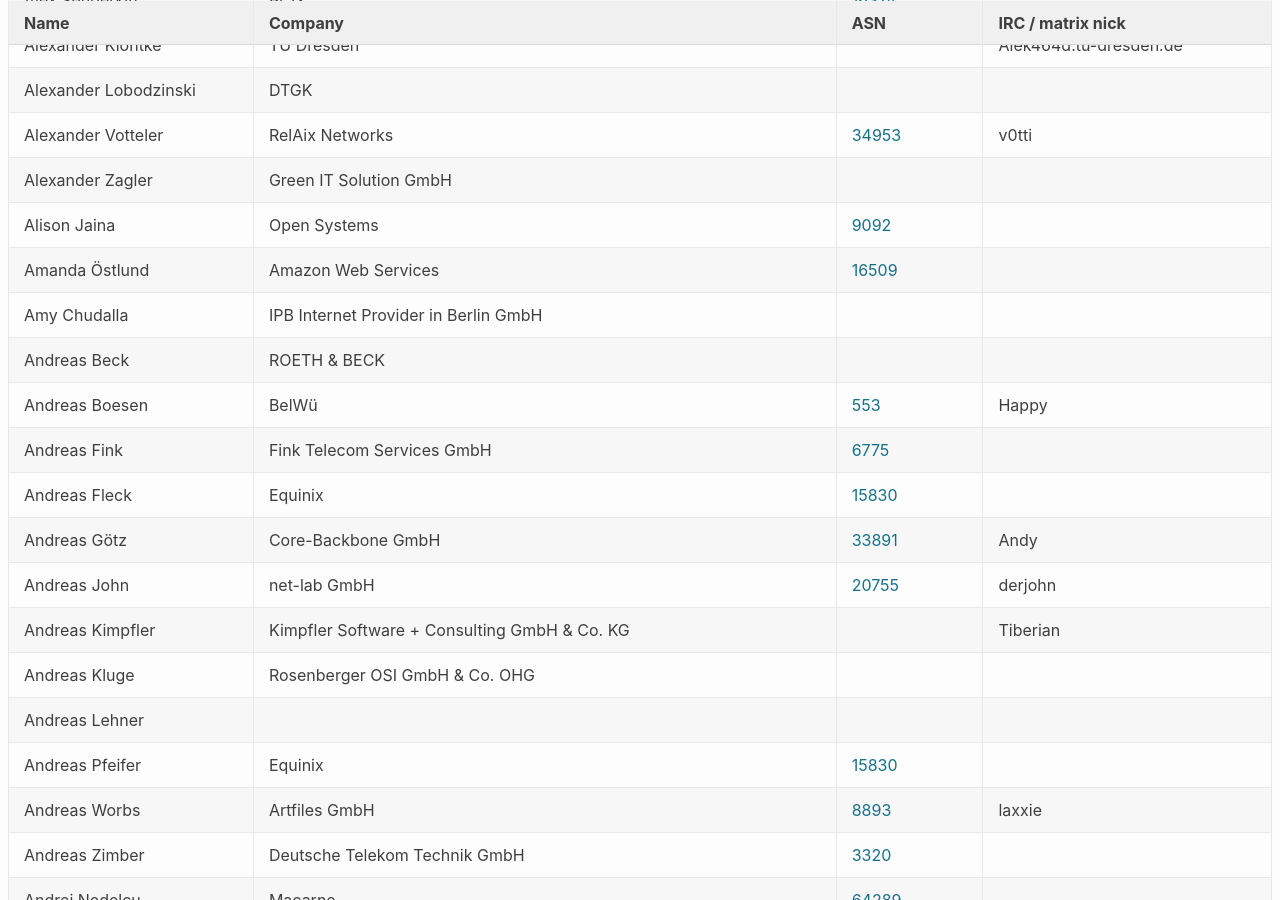
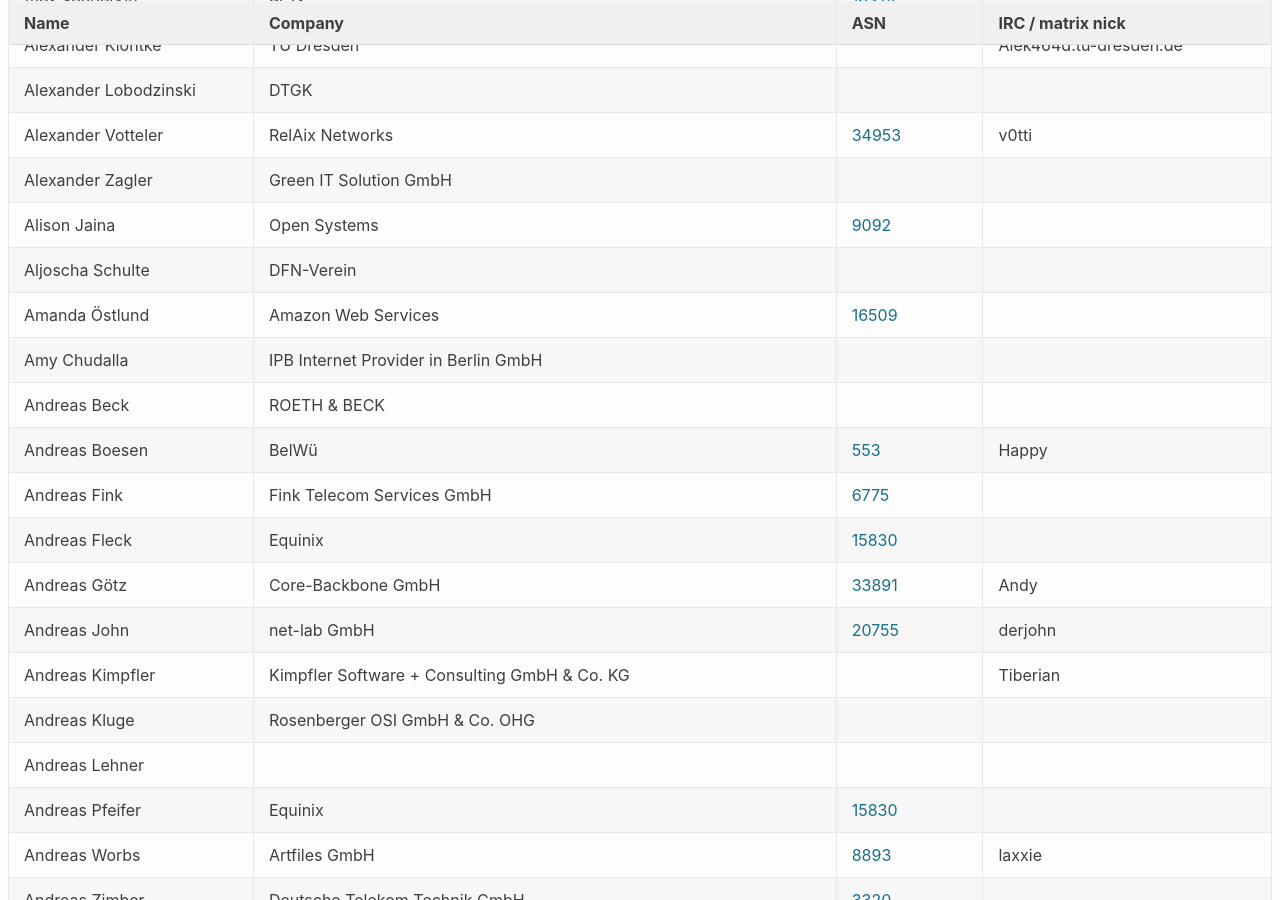
Before and after one commit to denog/pretix-attendeelist, a Jekyll site: the page built from denog16/index.markdown, in a window 1280 px wide and 900 px high, scrolled down 448 px. Built offline with Jekyll 4.4.1, drawn with Linux system fonts in a browser that asks for light colours.

Commit message:
Latest data: Mon Oct 14 09:47:59 UTC 2024

```diff
--- a/_data/attendees_denog16_onsite.json
+++ b/_data/attendees_denog16_onsite.json
@@ -66,6 +66,12 @@
     "asn": "9092"
   },
   {
+    "name": "Aljoscha Schulte",
+    "company": "DFN-Verein",
+    "irc": null,
+    "asn": null
+  },
+  {
     "name": "Amanda Östlund",
     "company": "Amazon Web Services",
     "irc": null,
```
